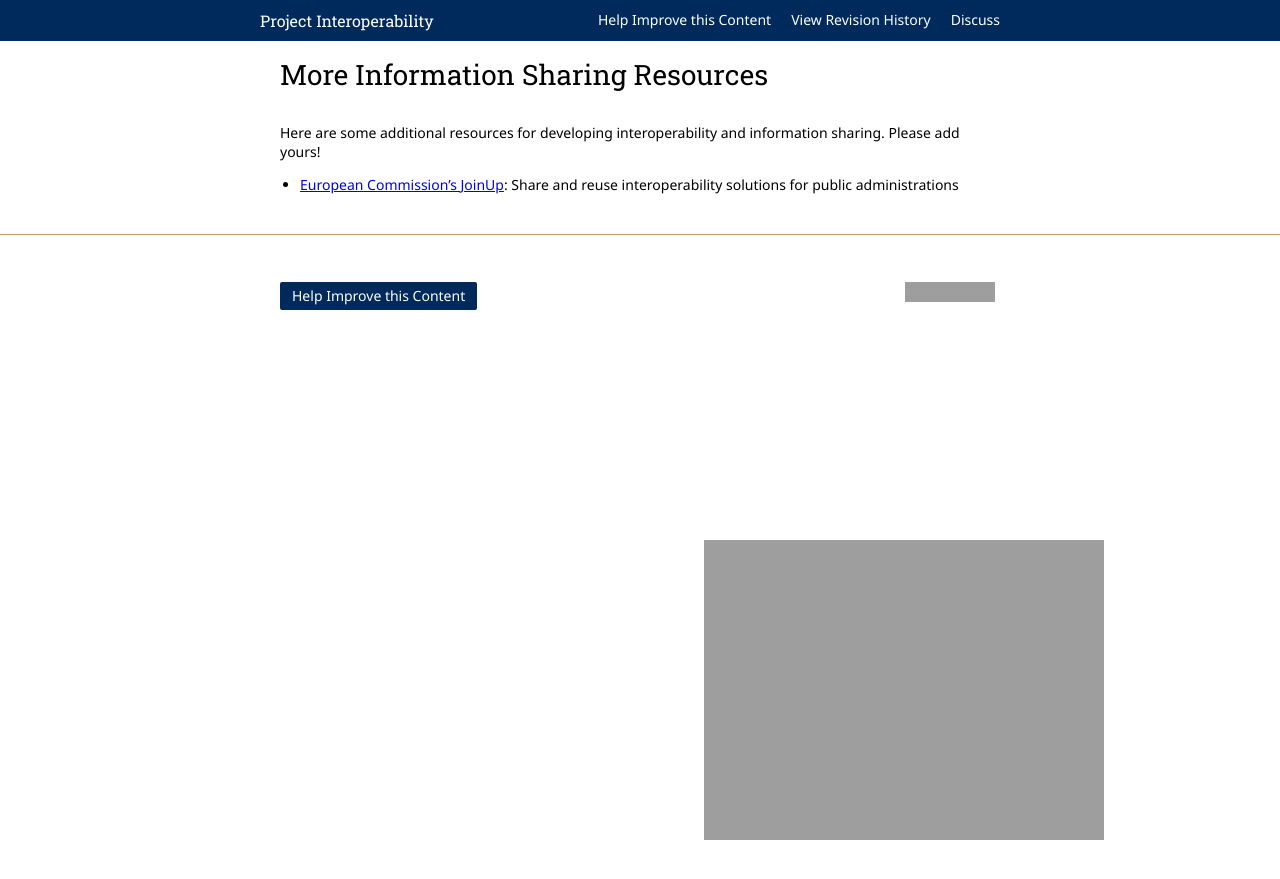
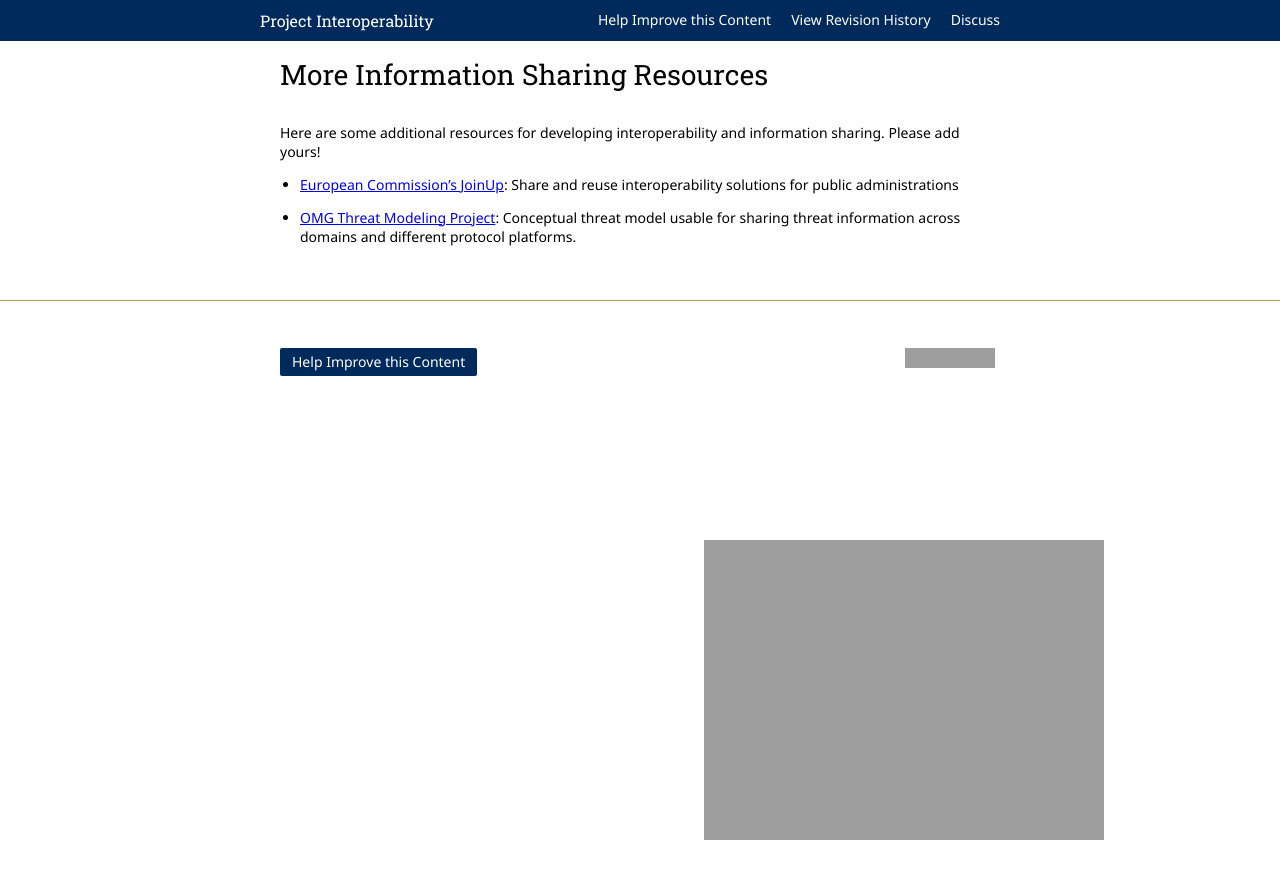
Before and after one commit to Project-Interoperability/project-interoperability.github.io, a Jekyll site: the page built from more-resources.md, in a window 1280 px wide. Shown: the top 879 px of the page. Built offline with Jekyll 4.4.1, drawn with Linux system fonts in a browser that asks for light colours; nearby versions of some CDN libraries; grey boxes are pictures that could not be loaded.

Commit message:
Update more-resources.md

```diff
--- a/more-resources.md
+++ b/more-resources.md
@@ -9,3 +9,5 @@ title: More Information Sharing Resources
 Here are some additional resources for developing interoperability and information sharing. Please add yours!
 
 * [European Commission's JoinUp](https://joinup.ec.europa.eu/): Share and reuse interoperability solutions for public administrations
+
+* [OMG Threat Modeling Project](https://github.com/omg-threat-modeling/phase1): Conceptual threat model usable for sharing threat information across domains and different protocol platforms.
```
